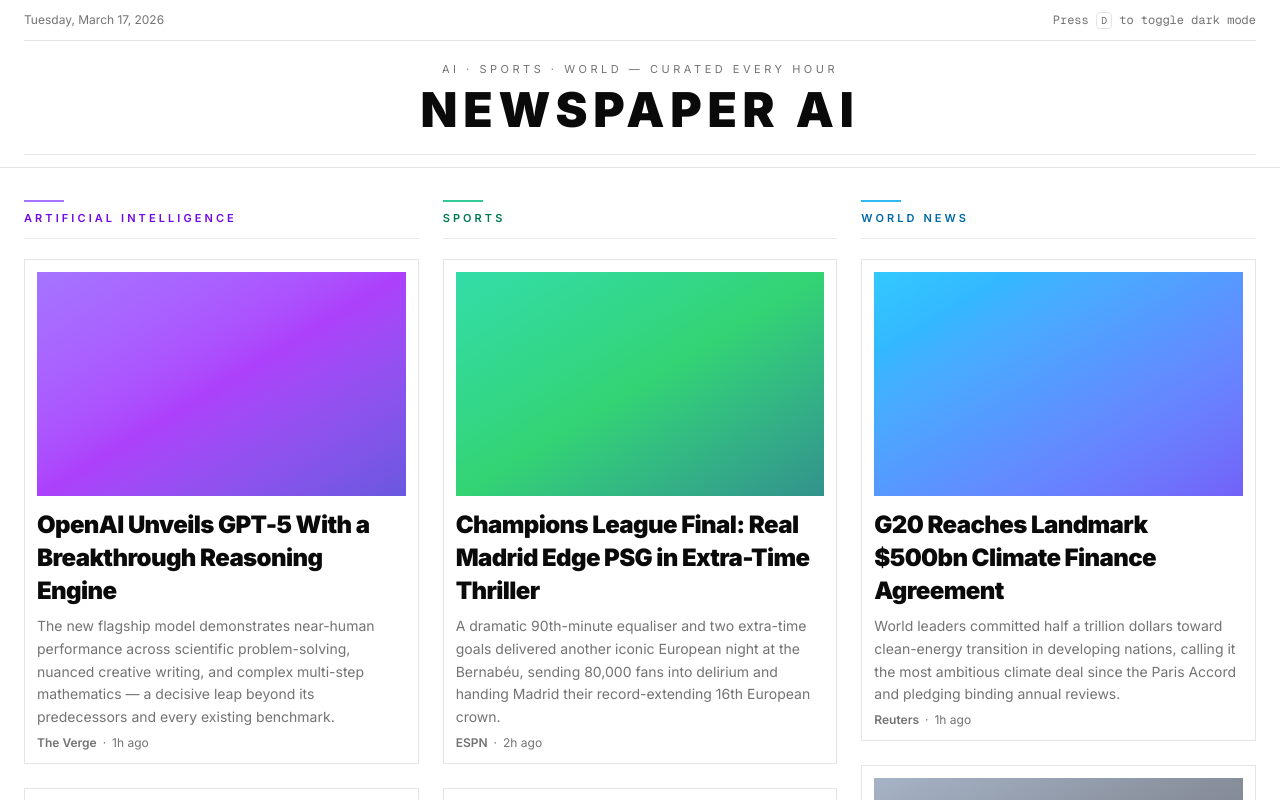
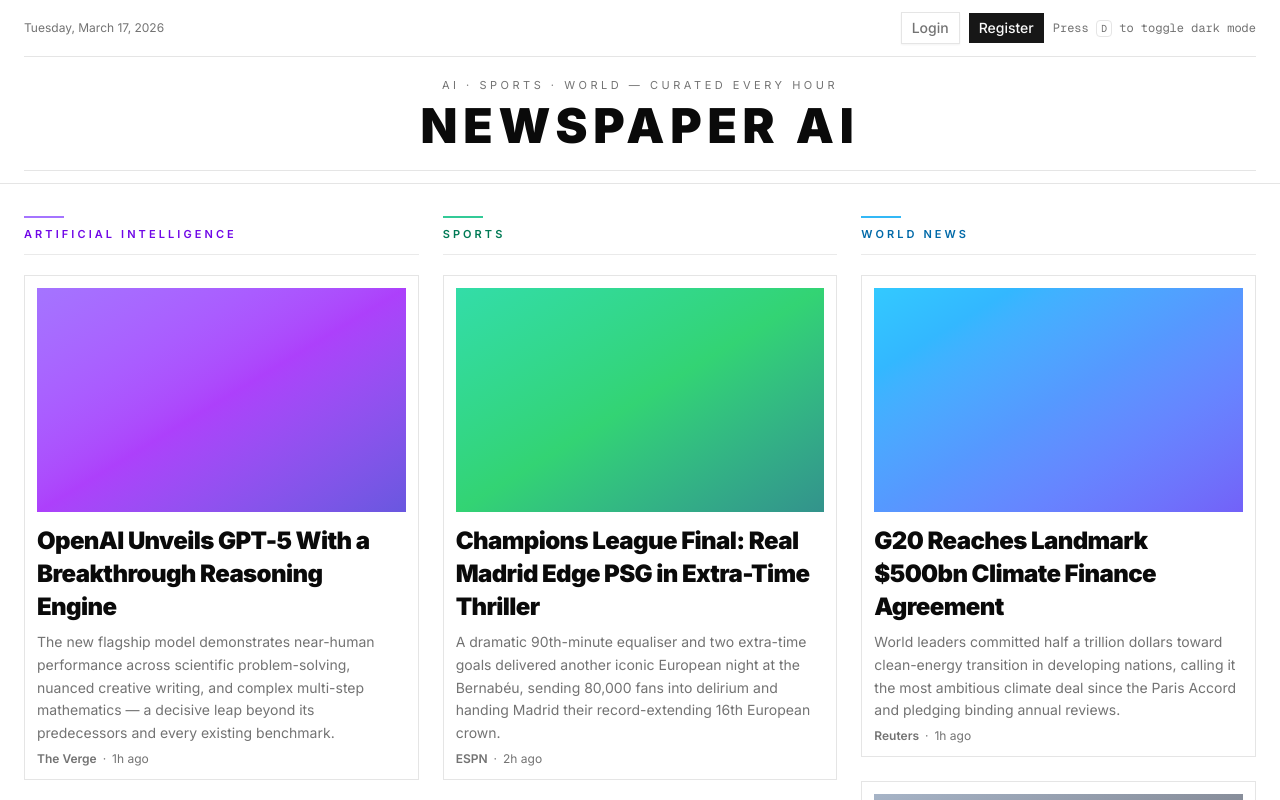
Before and after one commit to maybepallab8/AvintoAINewsPortal, a Next.js app: page / in a window 1280 px wide. Shown: the top 800 px of the page. Built offline with nearby package versions, Linux system fonts and the light colour scheme.

Commit message:
Feat: added login and register button

```diff
--- a/app/page.tsx
+++ b/app/page.tsx
@@ -1,3 +1,6 @@
+import Link from "next/link"
+
+import { Button } from "@/components/ui/button"
 import { NewsCard } from "@/components/news-card"
 import { articles, type Article, type Category } from "@/lib/news-data"
 
@@ -43,10 +46,20 @@ export default function Page() {
     <div className="min-h-svh bg-background">
       <header className="border-b border-border">
         <div className="mx-auto max-w-7xl px-6 py-3">
-          <div className="flex items-center justify-between text-xs text-muted-foreground">
+          <div className="flex flex-col gap-3 text-xs text-muted-foreground sm:flex-row sm:items-center sm:justify-between">
             <time dateTime={new Date().toISOString().slice(0, 10)}>
               {formatDate()}
             </time>
+
+            <div className="flex flex-wrap items-center gap-2 sm:justify-end">
+              <Link href="/login">
+                <Button size="sm" variant="outline">
+                  Login
+                </Button>
+              </Link>
+              <Link href="/register">
+                <Button size="sm">Register</Button>
+              </Link>
               <span className="font-mono">
                 Press{" "}
                 <kbd className="rounded border border-border px-1 py-px text-[10px]">
@@ -54,6 +67,7 @@ export default function Page() {
                 </kbd>{" "}
                 to toggle dark mode
               </span>
+            </div>
           </div>
 
           <div className="mt-3 border-y border-border py-5 text-center">
--- a/package.json
+++ b/package.json
@@ -31,14 +31,14 @@
   "devDependencies": {
     "@tailwindcss/postcss": "^4.2.1",
     "@tsconfig/strictest": "^2.0.8",
-    "@types/node": "^25.5.0",
-    "@types/react": "^19.2.14",
+    "@types/node": "25.5.0",
+    "@types/react": "19.2.14",
     "@types/react-dom": "^19.2.3",
     "oxlint": "^1.56.0",
     "postcss": "^8",
     "prettier": "^3.8.1",
     "prettier-plugin-tailwindcss": "^0.7.2",
     "tailwindcss": "^4.2.1",
-    "typescript": "^5.9.3"
+    "typescript": "5.9.3"
   }
 }
```
Also changed, not shown: tsconfig.json (+12 -4 lines), 1 other file (tests, documents, lock files or other folders). Lines whose indentation alone changed are shown as unchanged.
